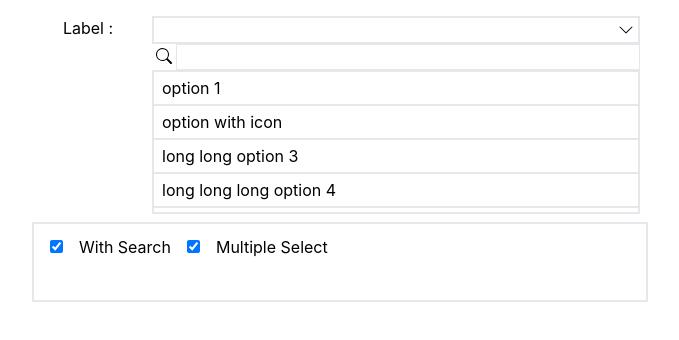
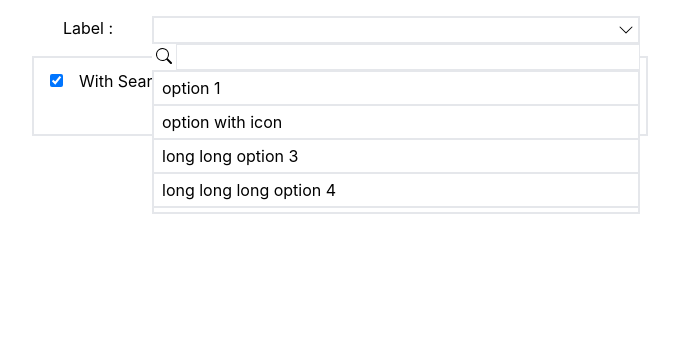
Before and after one commit to silldepair/test-search-component, a React (Create React App) app: page / in a window 1280 px wide. Both pictures are taken after a click on the element 700 px from the left and 30 px from the top of the page. Shown: the top 340 px of the page, without its empty margins (304-983 px from the left). Built offline with nearby package versions, Linux system fonts and the light colour scheme.

Commit message:
floating option

```diff
--- a/src/App.js
+++ b/src/App.js
@@ -6,9 +6,7 @@ import {DataItem} from './utils/dummy/DataItem'
 function App() {
   return (
     <div className="App">
-      <div className="flex-1 w-2/4 mx-auto">
-        <DropDownSearch dataItem={DataItem}/>
-      </div>
+      <DropDownSearch dataItem={DataItem}/>
     </div>
   );
 }
--- a/src/components/dropdownsearch/DropDownBox.js
+++ b/src/components/dropdownsearch/DropDownBox.js
@@ -39,7 +39,8 @@ function DropDownBox(props){
   }
 
   return (
-    <div className="flex flex-col grow">
+    <div className="relative  z-40">
+      <div className="absolute top-0 left-0 w-full bg-white">
         {isWithSearch && (
           <div className="flex flex-row">
             <div className="flex w-6 h-6 justify-center items-center bg-white">
@@ -60,6 +61,7 @@ function DropDownBox(props){
           })}
         </div>
       </div>
+    </div>
   )
 }
 
--- a/src/components/dropdownsearch/DropDownSearch.js
+++ b/src/components/dropdownsearch/DropDownSearch.js
@@ -10,7 +10,7 @@ function DropDownSearch(props){
   const [isWithSearch, setIsWithSearch] = useState(true)
   const [isMultipleSelect, setIsMultipleSelect] = useState(true)
 
-  function handleRemoveItem(item){
+  function handleRemoveItem(item, event){
     if(selectedOptions.includes(item)){
       let tmpArray = [...selectedOptions]
       var indexToRemove = tmpArray.indexOf(item);
@@ -19,11 +19,17 @@ function DropDownSearch(props){
         setSelectedOption([...tmpArray])
       }
     }
+    event.stopPropagation()
   }
 
-  function handleDropDownClick(){
-    console.log('dropdownclicked');
-    settoggleOption(!toggleOption);
+  function showDropdownOption(event){
+    settoggleOption(true);
+    event.stopPropagation()
+  }
+
+  function hideDropdownOption(event){
+    settoggleOption(false);
+    event.stopPropagation()
   }
 
   function toggleSearch(){
@@ -35,7 +41,8 @@ function DropDownSearch(props){
   }
 
   return(
-    <div className="flex flex-col px-3 py-3 ">
+    <div onClick={hideDropdownOption} className="flex-1 h-screen ">
+      <div  className="flex flex-col w-2/4 mx-auto px-3 py-3 ">
         <div className="flex flex-row">
           <div className="flex flex-col w-28 m-1 items-center justify-start ">
             <label className="w-28 h-8 ">
@@ -43,7 +50,7 @@ function DropDownSearch(props){
             </label>
           </div>
           <div className="flex flex-col grow m-1 ">
-          <div onClick={handleDropDownClick}
+            <div onClick={showDropdownOption}
             className="flex flex-row max-h-72 overflow-auto min-h-4 border-2 border-inherit">
               <div className="flex flex-row grow max-h-72 overflow-auto flex-wrap min-h-4">
                 {selectedOptions.map((item,index)=>{
@@ -53,7 +60,7 @@ function DropDownSearch(props){
                         <p>{item.label}</p>
                       </div>
 
-                    <div onClick={()=>handleRemoveItem(item)} className="flex flex-col w-6 justify-center items-center">
+                      <div onClick={(event)=>handleRemoveItem(item, event)} className="flex flex-col w-6 justify-center items-center">
                         <BsDashSquareFill />
                       </div>
                     </div>
@@ -79,6 +86,7 @@ function DropDownSearch(props){
           toggleMultiple={toggleMultiple}/>
         </div>
       </div>
+    </div>
   )
 }
 
```
Lines whose indentation alone changed are shown as unchanged.
